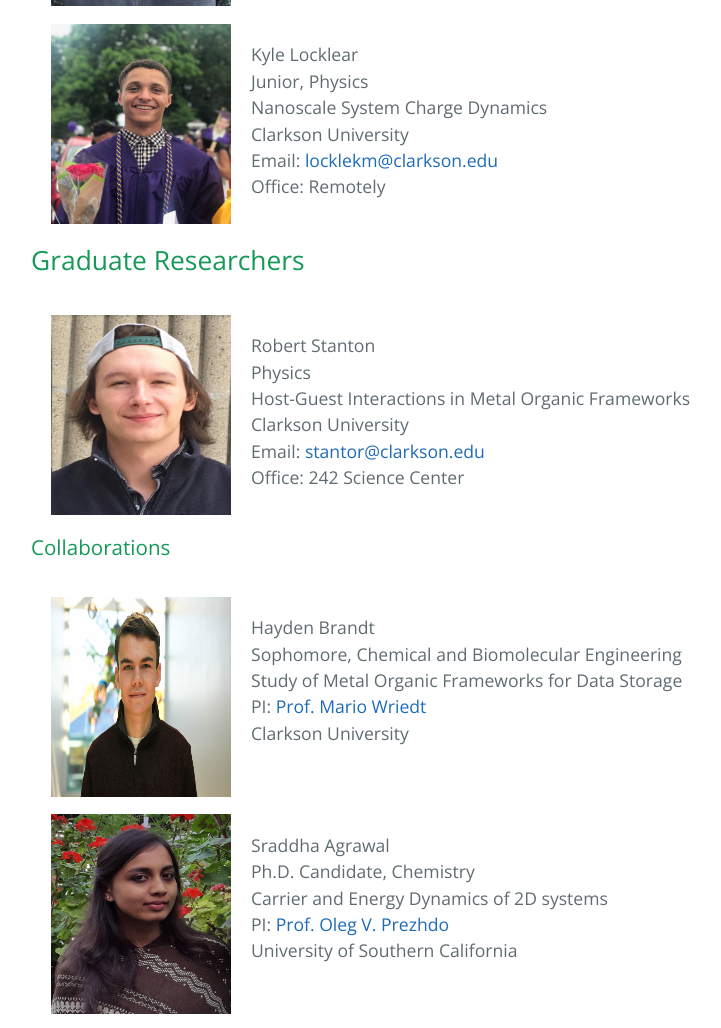
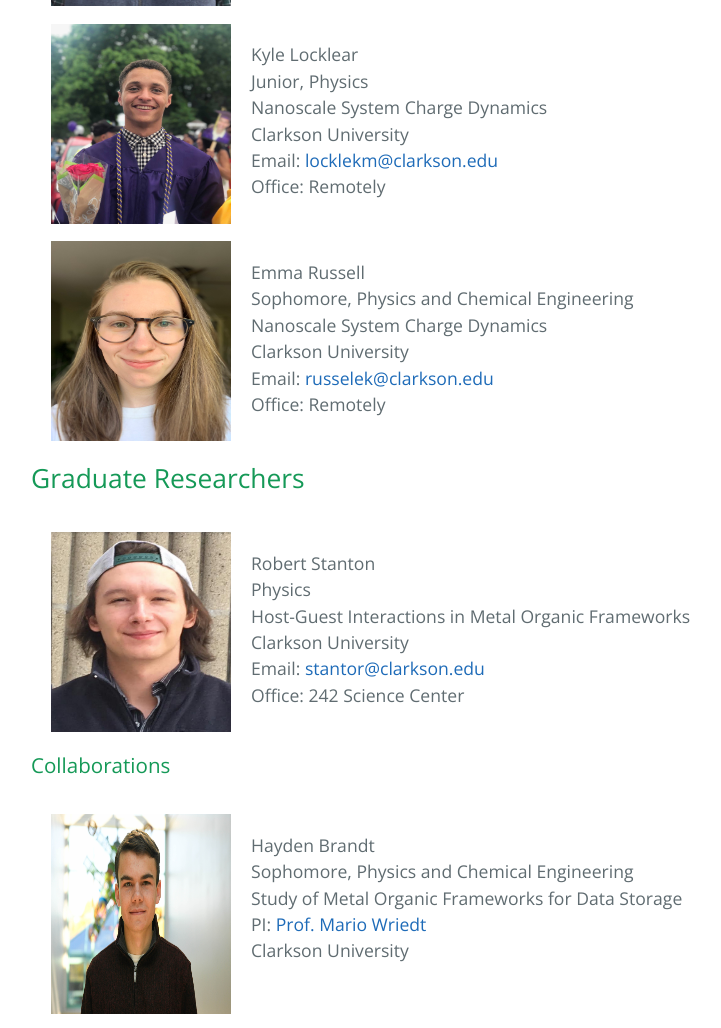
Before and after one commit to dharatrivedi/dharatrivedi.github.io, a Jekyll site: the page built from people.html, in a window 1280 px wide and 1400 px high, scrolled down 1017 px, cut to the strip 0-1028 px from the top of the window. Shown: the whole strip, without its empty margins (233-954 px from the left). Built offline with Jekyll 4.4.1, drawn with Linux system fonts in a browser that asks for light colours.

Commit message:
Update people.html

```diff
--- a/people.html
+++ b/people.html
@@ -46,6 +46,18 @@
   </ul>
 
   <ul class="clearfix">
+    <img class="img1" src="/images/ER.jpg" alt="EmmaRussell" width="180" height="200"  hspace="20">
+    <p>
+      Emma Russell<br />
+      Sophomore, Physics and Chemical Engineering<br />
+      Nanoscale System Charge Dynamics<br />
+      Clarkson University<br />
+      Email: <a href="mailto:russelek@clarkson.edu">russelek@clarkson.edu</a><br />
+      Office: Remotely<br />
+    </p>
+  </ul>
+
+  <ul class="clearfix">
     <h2>Graduate Researchers</h2>
   </ul>
   <ul class="clearfix">
@@ -66,7 +78,7 @@
     <img class="img1" src="/images/HB.jpg" alt="HaydenBrandt" width="180" height="200"  hspace="20">
     <p>
       Hayden Brandt<br />
-      Sophomore, Chemical and Biomolecular Engineering<br />
+      Sophomore, Physics and Chemical Engineering<br />
       Study of Metal Organic Frameworks for Data Storage<br />
       PI: <a href="https://www.clarkson.edu/people/mario-wriedt">Prof. Mario Wriedt </a><br />
       Clarkson University<br />
```
